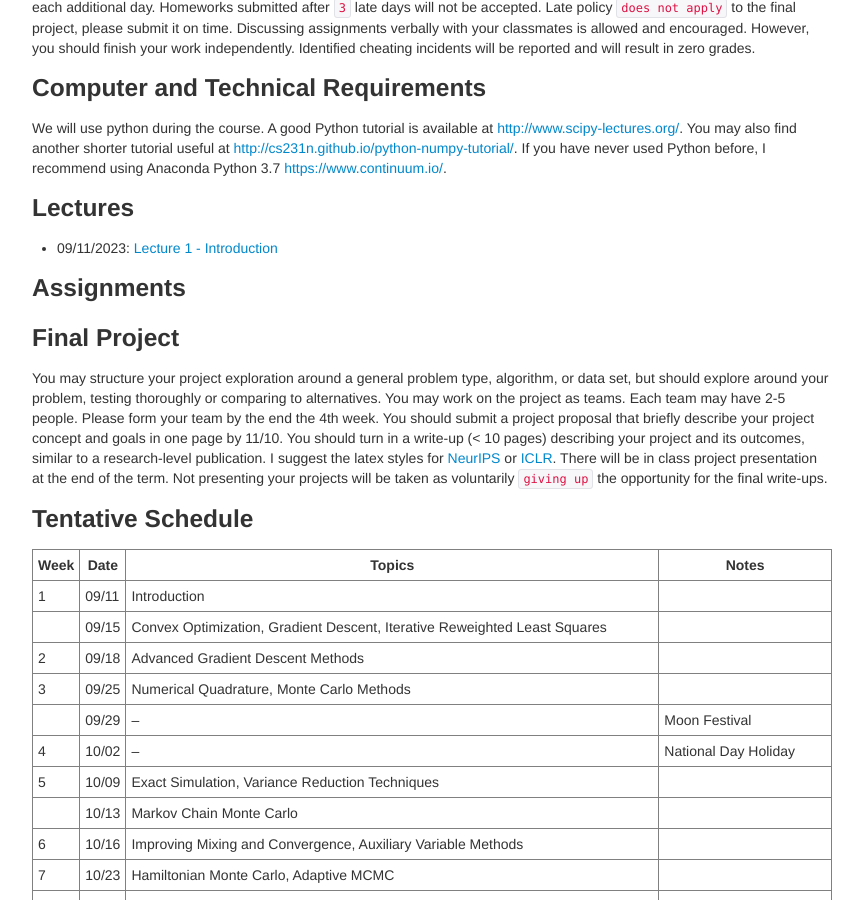
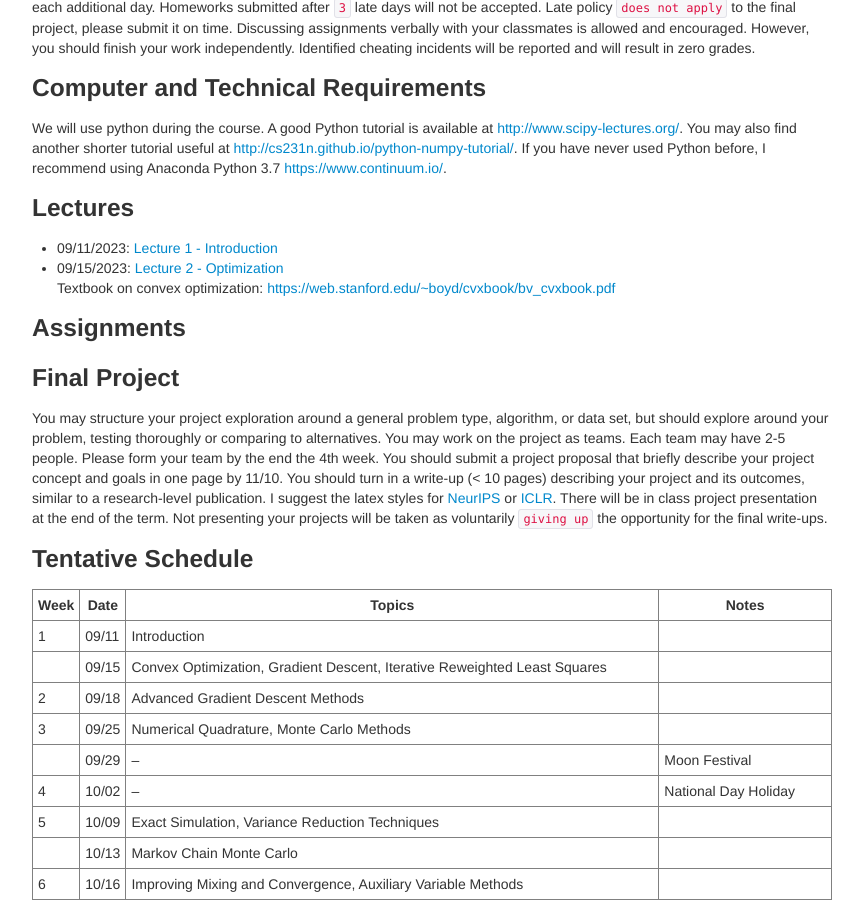
Before and after one commit to zcrabbit/zcrabbit.github.io, a Jekyll site: the page built from courses/smcm-f23.md, in a window 1280 px wide and 900 px high, scrolled down 905 px. Shown: the whole window, without its empty margins (208-1071 px from the left). Built offline with Jekyll 4.4.1, drawn with Linux system fonts in a browser that asks for light colours.

Commit message:
lecture 2 out

```diff
--- a/courses/smcm-f23.md
+++ b/courses/smcm-f23.md
@@ -38,7 +38,8 @@
 
 ### Lectures
 - 09/11/2023: [Lecture 1 - Introduction]({{sites.baseurl}}/static/slides/smcm_fall23/lec01.pdf)
-
+- 09/15/2023: [Lecture 2 - Optimization]({{sites.baseurl}}/static/slides/smcm_fall23/lec02.pdf)
+  Textbook on convex optimization: <https://web.stanford.edu/~boyd/cvxbook/bv_cvxbook.pdf>
 
 ### Assignments
 
```
Also changed, not shown: 3 other files.
